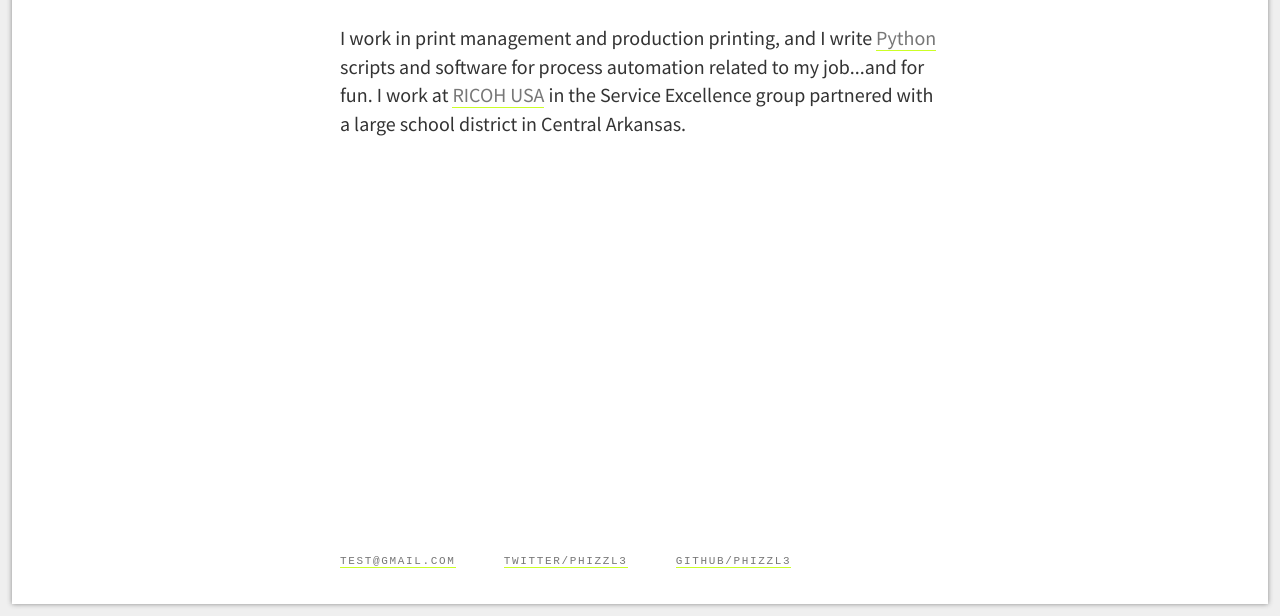
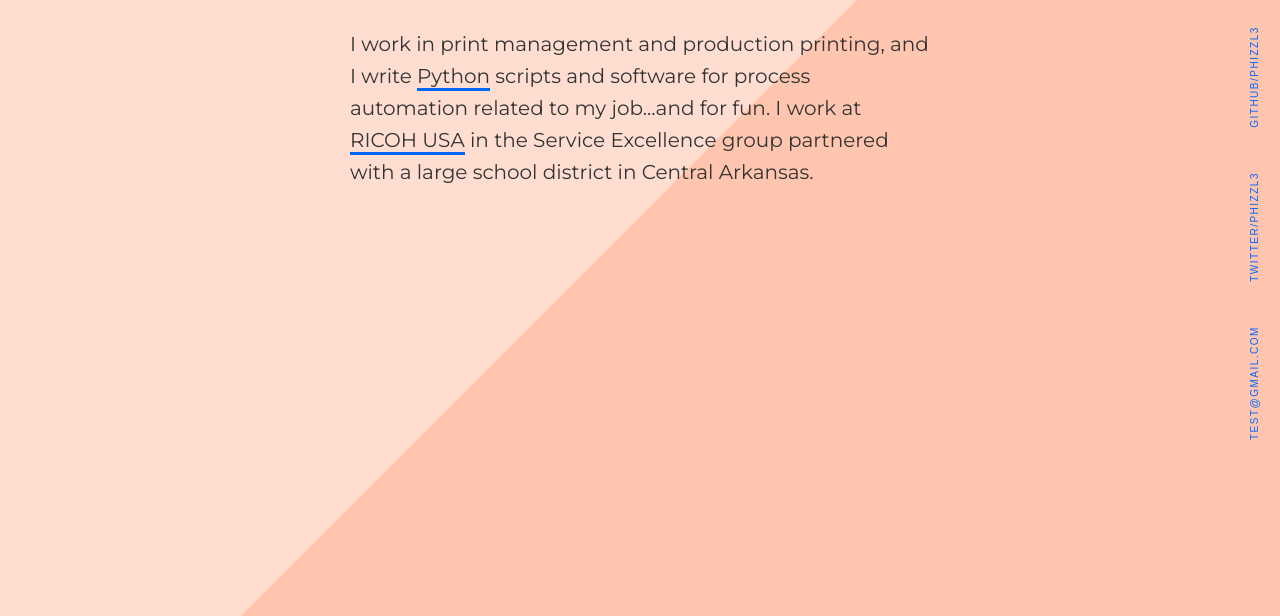
Before and after one commit to phizzl3/phizzl3.github.io, a plain HTML site: page index.html in a window 1280 px wide. Shown: the part 184-800 px from the top of the page. Drawn offline with Linux system fonts and the light colour scheme.

Commit message:
change style

```diff
--- a/index.html
+++ b/index.html
@@ -3,7 +3,7 @@
   <head>
     <meta charset="utf-8">
     <link href="http://fonts.googleapis.com/css?family=Source+Sans+Pro:400,700|Montserrat" rel="stylesheet" type="text/css">
-    <link rel="stylesheet" type="text/css" href="css/style.css">
+    <link rel="stylesheet" type="text/css" href="css/style2.css">
     <link rel="icon" href="favicon.png" type="image/x-icon">
     <title>Hello World</title>
   </head>
```
